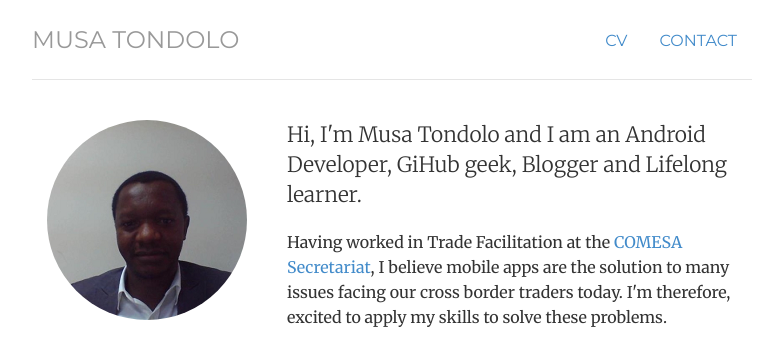
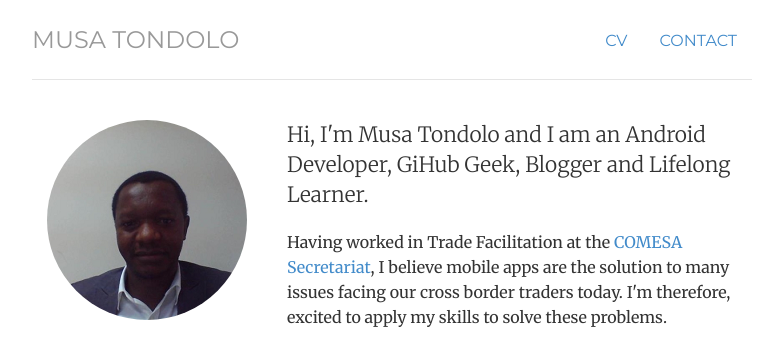
Before and after one commit to mtondolo/mtondolo.github.io, a Jekyll site: the page built from index.html, in a window 1280 px wide. Shown: the top 343 px of the page, without its empty margins (248-1031 px from the left). Built offline with Jekyll 4.4.1, drawn with Linux system fonts in a browser that asks for light colours.

Commit message:
Update index.html

```diff
--- a/index.html
+++ b/index.html
@@ -12,8 +12,8 @@ description: Musa Tondolo is an Android Developer , GitHub Geek, Blogger and Lif
 	<img  class="img-circle avatar" alt="Musa Tondolo" src="img/mtondolo-200px.png">
 	</div>
 	<div itemscope itemtype="http://data-vocabulary.org/Person" class="col-sm-8">
-	<p class="lead">Hi, I'm <span itemprop="name">Musa Tondolo</span> and I am an Android Developer, GiHub geek, Blogger and
-		Lifelong learner.</p>
+	<p class="lead">Hi, I'm <span itemprop="name">Musa Tondolo</span> and I am an Android Developer, GiHub Geek, Blogger and
+		Lifelong Learner.</p>
 
 	<p></span>Having worked in <span itemprop="title">Trade Facilitation</span> at <span itemprop="affiliation"> the
 	<a href="http://www.comesa.int/">COMESA Secretariat</a></span>, I believe mobile apps are the solution to many issues
```
Also changed, not shown: other parts of index.html (+1 -1 lines).
